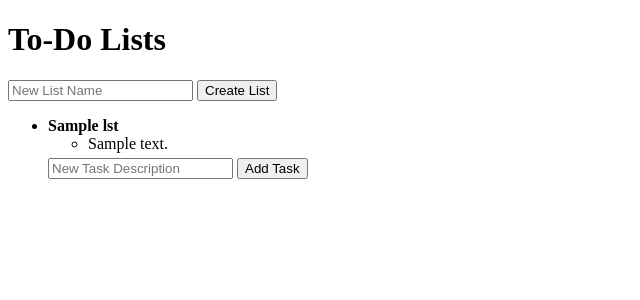
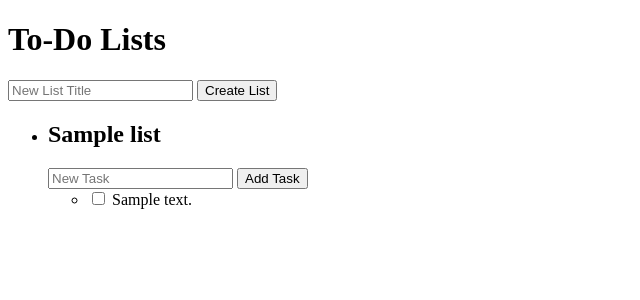
Before and after one commit to CI-Till-Krempel/horseless-carriage-eval-todo-app, a Flask app: template templates/index.html in a window 1280 px wide. Shown: the top 300 px of the page, without its empty margins (0-640 px from the left). Run offline with Flask 3, Linux system fonts and the light colour scheme; the template is opened without the code that fills it: most values are stand-ins (such as "Sample title", 1, 10 or a date in 2020).

Commit message:
feat: implement task completion toggle and tests for US-0003

```diff
--- a/app.py
+++ b/app.py
@@ -1,40 +1,77 @@
-from flask import Flask, render_template, request, redirect, url_for
+from flask import Flask, render_template, request, redirect, url_for, jsonify
 
 app = Flask(__name__)
 
-# In-memory database for lists and tasks
-todo_lists = {}
-counter = 1
+# In-memory storage for lists and tasks
+lists = {}
+tasks = {}
 task_counter = 1
 
 @app.route('/')
 def index():
-    return render_template('index.html', todo_lists=todo_lists)
+    return render_template('index.html', lists=lists, tasks=tasks)
 
 @app.route('/lists', methods=['POST'])
 def create_list():
-    global counter
-    name = request.form.get('name')
-    if name:
-        list_id = str(counter)
-        counter += 1
-        todo_lists[list_id] = {'id': list_id, 'name': name, 'tasks': []}
+    global task_counter
+    title = request.form.get('title')
+    if title:
+        list_id = str(len(lists) + 1)
+        lists[list_id] = {'id': list_id, 'title': title}
     return redirect(url_for('index'))
 
 @app.route('/lists/<list_id>/tasks', methods=['POST'])
 def add_task(list_id):
     global task_counter
-    if list_id in todo_lists:
-        description = request.form.get('description')
-        if description:
-            task_id = str(task_counter)
-            task_counter += 1
-            todo_lists[list_id]['tasks'].append({
-                'id': task_id,
-                'description': description,
-                'completed': False
-            })
+    content = request.form.get('content')
+    if content and list_id in lists:
+        task_id = str(task_counter)
+        task_counter += 1
+        tasks[task_id] = {'id': task_id, 'list_id': list_id, 'content': content, 'completed': False}
     return redirect(url_for('index'))
+
+@app.route('/tasks/<task_id>/toggle', methods=['POST'])
+def toggle_task(task_id):
+    if task_id in tasks:
+        tasks[task_id]['completed'] = not tasks[task_id]['completed']
+    return redirect(url_for('index'))
+
+@app.route('/api/lists', methods=['GET', 'POST'])
+def api_lists():
+    global task_counter
+    if request.method == 'POST':
+        data = request.json or {}
+        title = data.get('title')
+        if not title:
+            return jsonify({'error': 'Title is required'}), 400
+        list_id = str(len(lists) + 1)
+        lists[list_id] = {'id': list_id, 'title': title}
+        return jsonify(lists[list_id]), 201
+    return jsonify(list(lists.values()))
+
+@app.route('/api/lists/<list_id>/tasks', methods=['GET', 'POST'])
+def api_tasks(list_id):
+    global task_counter
+    if list_id not in lists:
+        return jsonify({'error': 'List not found'}), 404
+    if request.method == 'POST':
+        data = request.json or {}
+        content = data.get('content')
+        if not content:
+            return jsonify({'error': 'Content is required'}), 400
+        task_id = str(task_counter)
+        task_counter += 1
+        tasks[task_id] = {'id': task_id, 'list_id': list_id, 'content': content, 'completed': False}
+        return jsonify(tasks[task_id]), 201
+    list_tasks = [t for t in tasks.values() if t['list_id'] == list_id]
+    return jsonify(list_tasks)
+
+@app.route('/api/tasks/<task_id>/toggle', methods=['POST'])
+def api_toggle_task(task_id):
+    if task_id not in tasks:
+        return jsonify({'error': 'Task not found'}), 404
+    tasks[task_id]['completed'] = not tasks[task_id]['completed']
+    return jsonify(tasks[task_id])
 
 if __name__ == '__main__':
     app.run(debug=True)
--- a/templates/index.html
+++ b/templates/index.html
@@ -1,31 +1,38 @@
-<!doctype html>
+<!DOCTYPE html>
 <html lang="en">
 <head>
-    <meta charset="utf-8">
-    <title>To-Do List App</title>
+    <meta charset="UTF-8">
+    <title>To-Do App</title>
 </head>
 <body>
     <h1>To-Do Lists</h1>
 
     <form action="/lists" method="POST">
-        <input type="text" name="name" placeholder="New List Name" required>
+        <input type="text" name="title" placeholder="New List Title" required>
         <button type="submit">Create List</button>
     </form>
 
     <ul>
-        {% for list_id, lst in todo_lists.items() %}
-            <li>
-                <strong>{{ lst.name }}</strong>
-                <ul>
-                    {% for task in lst.tasks %}
-                        <li>{{ task.description }}</li>
-                    {% endfor %}
-                </ul>
-                <form action="/lists/{{ list_id }}/tasks" method="POST" style="margin-top: 5px;">
-                    <input type="text" name="description" placeholder="New Task Description" required>
-                    <button type="submit">Add Task</button>
-                </form>
-            </li>
+        {% for list_id, l in lists.items() %}
+        <li>
+            <h2>{{ l.title }}</h2>
+            <form action="/lists/{{ list_id }}/tasks" method="POST">
+                <input type="text" name="content" placeholder="New Task" required>
+                <button type="submit">Add Task</button>
+            </form>
+            <ul>
+                {% for task_id, t in tasks.items() %}
+                    {% if t.list_id == list_id %}
+                    <li>
+                        <form action="/tasks/{{ task_id }}/toggle" method="POST" style="display:inline;">
+                            <input type="checkbox" {% if t.completed %}checked{% endif %} onchange="this.form.submit()">
+                        </form>
+                        <span {% if t.completed %}style="text-decoration: line-through;"{% endif %}>{{ t.content }}</span>
+                    </li>
+                    {% endif %}
+                {% endfor %}
+            </ul>
+        </li>
         {% endfor %}
     </ul>
 </body>
```
Also changed, not shown: specs/product-docs/GUIDE-Marking-Tasks.md (added, +6 -0 lines), tests/test_app.py (added, +31 -0 lines).
